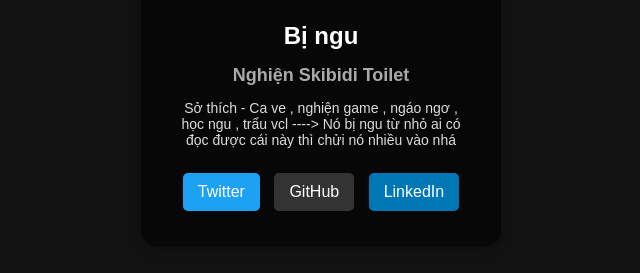
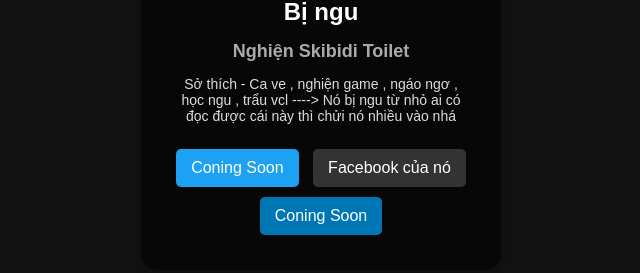
Before and after one commit to coalmine-web/skibidi, a plain HTML site: page index.html in a window 1280 px wide. Shown: the part 377-650 px from the top of the page, without its empty margins (319-959 px from the left). Drawn offline with Linux system fonts and the light colour scheme.

Commit message:
Update index.html

```diff
--- a/index.html
+++ b/index.html
@@ -14,9 +14,9 @@
             <h2>Nghiện Skibidi Toilet</h2>
             <p>Sở thích - Ca ve , nghiện game , ngáo ngơ , học ngu , trẩu vcl ----> Nó bị ngu từ nhỏ ai có đọc được cái này thì chửi nó nhiều vào nhá</p>
             <div class="social-links">
-                <a href="https://twitter.com" target="_blank" class="social-icon twitter">Twitter</a>
-                <a href="https://github.com" target="_blank" class="social-icon github">GitHub</a>
-                <a href="https://linkedin.com" target="_blank" class="social-icon linkedin">LinkedIn</a>
+                <a href="https://twitter.com" target="_blank" class="social-icon twitter">Coning Soon</a>
+                <a href="https://www.facebook.com/hua.anh.thuw#" target="_blank" class="social-icon github">Facebook của nó</a>
+                <a href="https://linkedin.com" target="_blank" class="social-icon linkedin">Coning Soon</a>
             </div>
         </div>
     </div>
```
